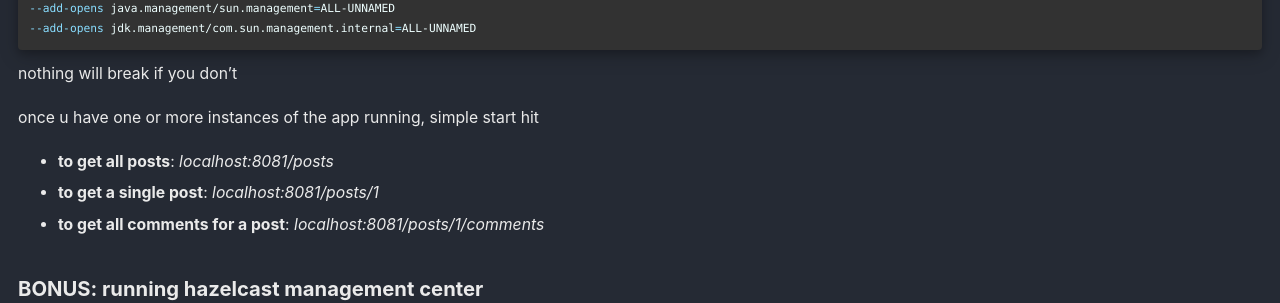
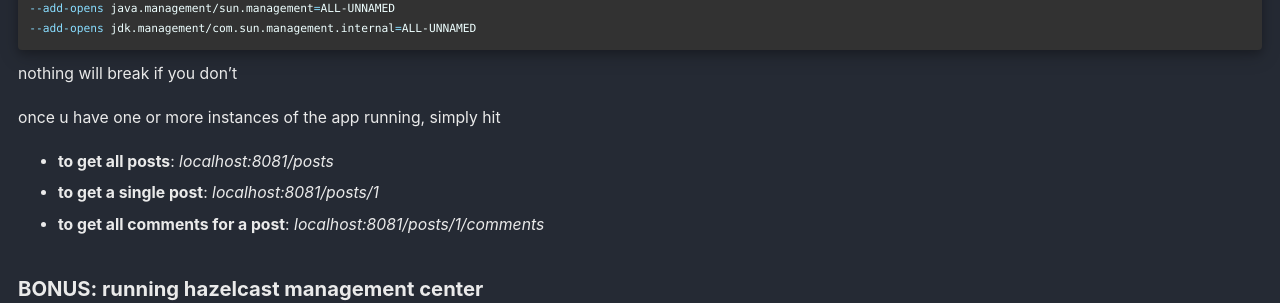
Before and after one commit to JohnnyXavier/johnnyxavier.github.io, a Jekyll site: the page built from _posts/java/2021-06-25-language-java-reactive-functional-pipelines.md, in a window 1280 px wide and 900 px high, scrolled down 5032 px. Shown: the part 152-455 px from the top of the window. Built offline with Jekyll 4.4.1, drawn with Linux system fonts in a browser that asks for light colours; cached includes are drawn as plain includes.

Commit message:
gram err

````diff
--- a/_posts/java/2021-06-25-language-java-reactive-functional-pipelines.md
+++ b/_posts/java/2021-06-25-language-java-reactive-functional-pipelines.md
@@ -168,7 +168,7 @@ you can, if you want and you run on `java 9` or above, add the following jvm opt
 ```
 nothing will break if you don't
 
-once u have one or more instances of the app running, simple start hit
+once u have one or more instances of the app running, simply hit
 * **to get all posts**: _localhost:8081/posts_
 * **to get a single post**: _localhost:8081/posts/1_
 * **to get all comments for a post**: _localhost:8081/posts/1/comments_
````
